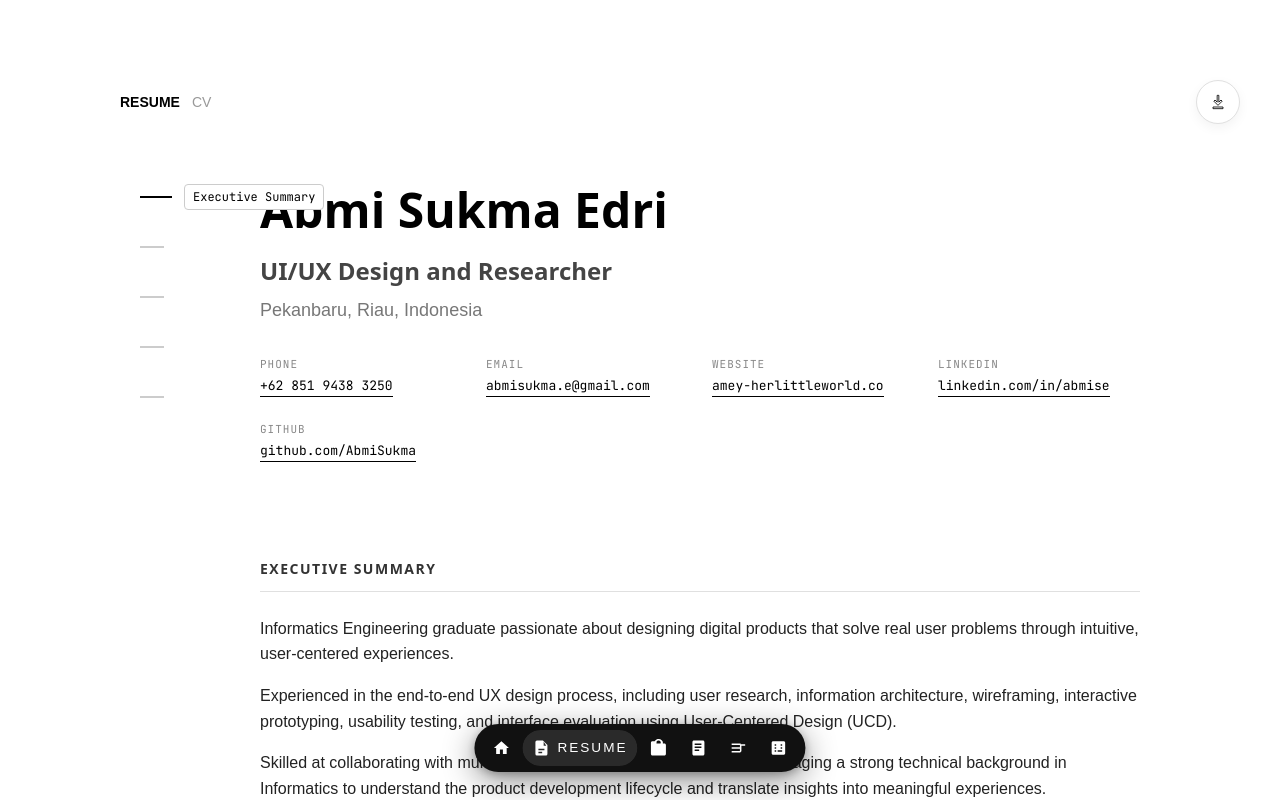
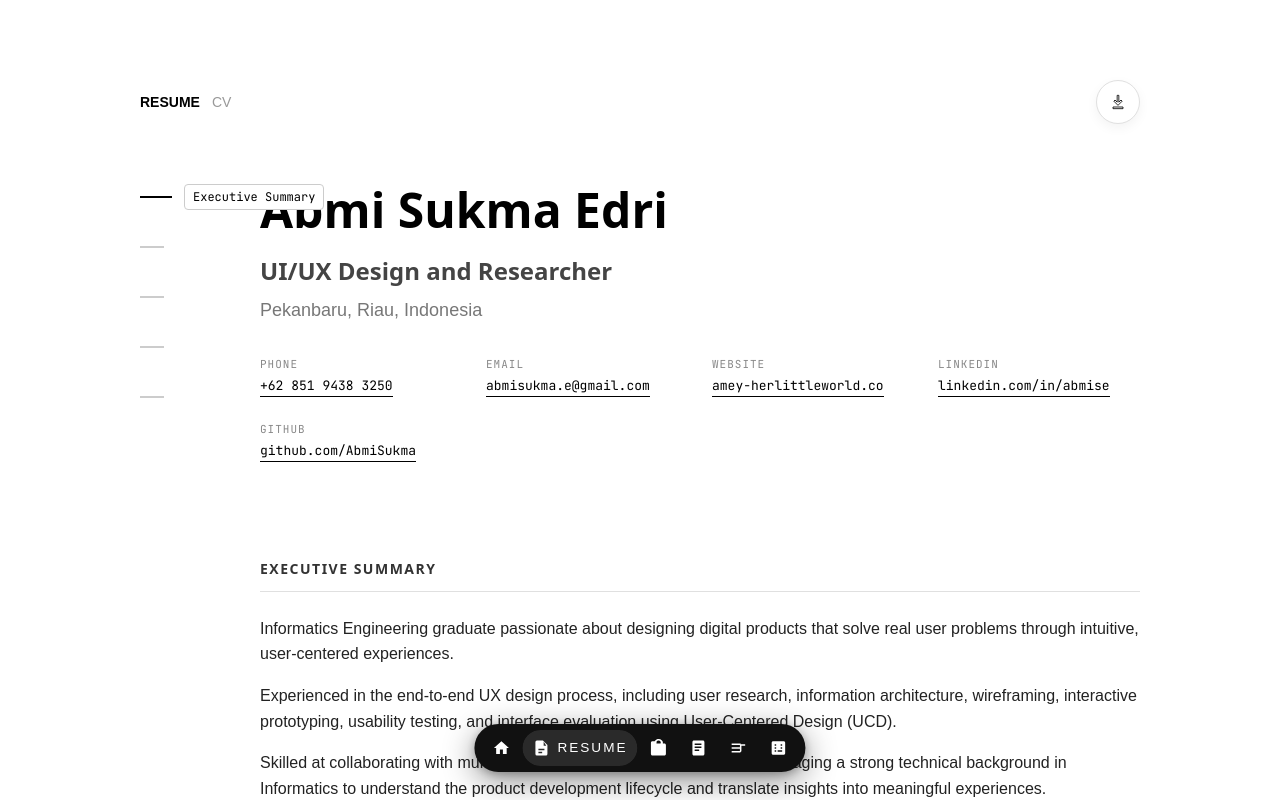
Before and after one commit to AbmiSukma/LittleWorld, a React (Vite) app: page /resume in a window 1280 px wide. Shown: the top 800 px of the page. Built offline with nearby package versions, Linux system fonts and the light colour scheme; a web font is replaced by a local one.

Commit message:
Fix top bar alignment with CV margin and restore print download functionality

```diff
--- a/src/pages/Resume.css
+++ b/src/pages/Resume.css
@@ -15,8 +15,8 @@
   display: flex;
   justify-content: space-between;
   align-items: center;
-  margin-bottom: 60px;
-  padding-left: 80px; /* Align with content, skipping sidebar width */
+  margin: 0 auto 60px auto;
+  max-width: 1000px;
 }
 
 .resume-breadcrumbs {
--- a/src/pages/Resume.jsx
+++ b/src/pages/Resume.jsx
@@ -54,11 +54,11 @@ const Resume = () => {
           onMouseEnter={() => setDownloadHovered(true)}
           onMouseLeave={() => setDownloadHovered(false)}
         >
-          <a href="/resume.pdf" download="resume.pdf" className="resume-download-btn" aria-label="download resume">
+          <button onClick={() => window.print()} className="resume-download-btn" aria-label="download resume">
             <svg viewBox="0 0 24 24" width="22" height="22" fill="currentColor">
               <path d="M12 16l-5-5 1.4-1.4 2.6 2.6V4h2v8.2l2.6-2.6L17 11l-5 5zm-6 4v-2h12v2H6z"/>
             </svg>
-          </a>
+          </button>
           <AnimatePresence>
             {downloadHovered && (
               <motion.div
```
